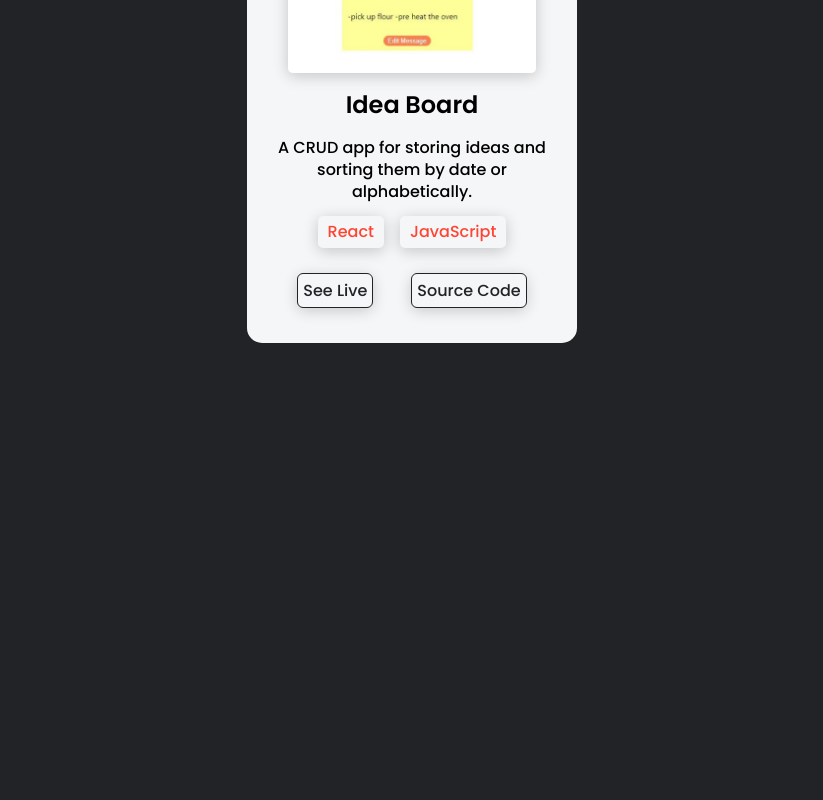
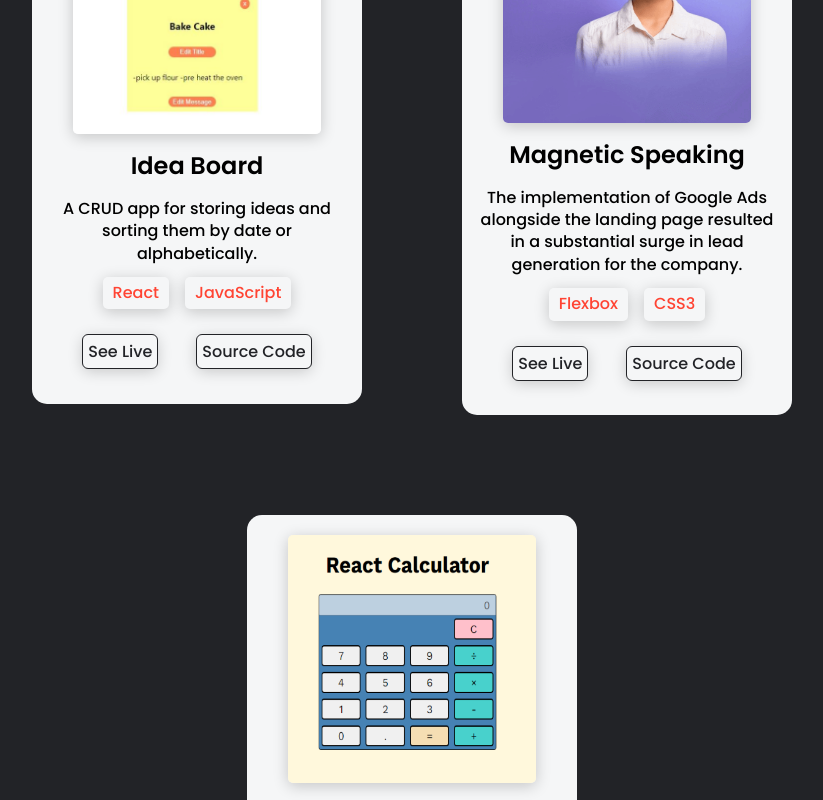
Before and after one commit to codeAdventureNow/coolthreeportfolio, a React (Vite) app: page / in a window 1280 px wide. Shown: the part 1100-1900 px from the top of the page, without its empty margins (228-1051 px from the left). Before the commit the page ends 1443 px from the top, so only its background shows below. Built offline with nearby package versions, Linux system fonts and the light colour scheme.

Commit message:
added two more projects, display flex on the cards container

```diff
--- a/src/App.css
+++ b/src/App.css
@@ -183,6 +183,20 @@ header {
   margin-right: 40px;
 }
 
+#projects {
+  display: flex;
+  align-items: center;
+  justify-content: center;
+}
+
+.projects-cards-container {
+  display: flex;
+  align-items: center;
+  justify-content: center;
+  flex-wrap: wrap;
+  max-width: 1200px;
+}
+
 .projects-content {
   display: flex;
   flex-direction: column;
@@ -195,12 +209,14 @@ header {
 }
 .project-card {
   background: #f5f6f7;
+  margin: 50px;
   padding: 20px 10px;
   border-radius: 15px;
   display: flex;
   flex-direction: column;
   align-items: center;
   max-width: 330px;
+  max-height: 800px;
   line-height: 1.4;
 }
 .project-card img {
--- a/src/components/Projects.tsx
+++ b/src/components/Projects.tsx
@@ -1,6 +1,17 @@
 import IdeaBoard from '../assets/IdeaBoard.jpg';
+import Magnetic from '../assets/magnetic-speaking.png';
+import Calculator from '../assets/Calculator.png';
 
-function ProjectCard({ img, title, description, hrefApp, hrefSource }) {
+function ProjectCard({
+  img,
+  title,
+  description,
+  hrefApp,
+  hrefSource,
+  skillOne,
+  skillTwo,
+  skillThree,
+}) {
   return (
     <div className='project-card'>
       <img src={img} alt={title} />
@@ -8,8 +19,8 @@ function ProjectCard({ img, title, description, hrefApp, hrefSource }) {
         <h2>{title}</h2>
         <p>{description}</p>
         <div className='card-skills'>
-          <p>React</p>
-          <p>JavaScript</p>
+          <p>{skillOne}</p>
+          <p>{skillTwo}</p>
         </div>
         <div className='card-buttons'>
           <a
@@ -48,8 +59,30 @@ export default function Projects() {
             description={
               'A CRUD app for storing ideas and sorting them by date or alphabetically.'
             }
+            skillOne={'React'}
+            skillTwo={'JavaScript'}
             hrefApp={'https://idea-board-2-0.vercel.app/'}
             hrefSource={'https://github.com/codeAdventureNow/Idea-Board-2.0'}
+          />
+          <ProjectCard
+            img={Magnetic}
+            title={'Magnetic Speaking'}
+            description={`The implementation of Google Ads alongside the landing page resulted in a substantial surge in lead generation for the company.`}
+            skillOne={'Flexbox'}
+            skillTwo={'CSS3'}
+            hrefApp={'https://magneticspeaking.com/executivecommunication/'}
+            hrefSource={
+              'https://github.com/codeAdventureNow/Magnetic-Speaking-Landing'
+            }
+          />
+          <ProjectCard
+            img={Calculator}
+            title={'Calculator'}
+            description={`After completing the calculator in vanilla JS, I didn't stop there. I refactored it into React to improve functionality and maintainability. This decision paid off, giving me a deeper understanding of React's power.`}
+            skillOne={'React'}
+            skillTwo={'Grid'}
+            hrefApp={'https://calculator-react-ashen.vercel.app/'}
+            hrefSource={'https://github.com/codeAdventureNow/Calculator_React/'}
           />
         </div>
       </div>
```
Also changed, not shown: src/assets/Calculator.png (renamed from src/assets/React2.png).
